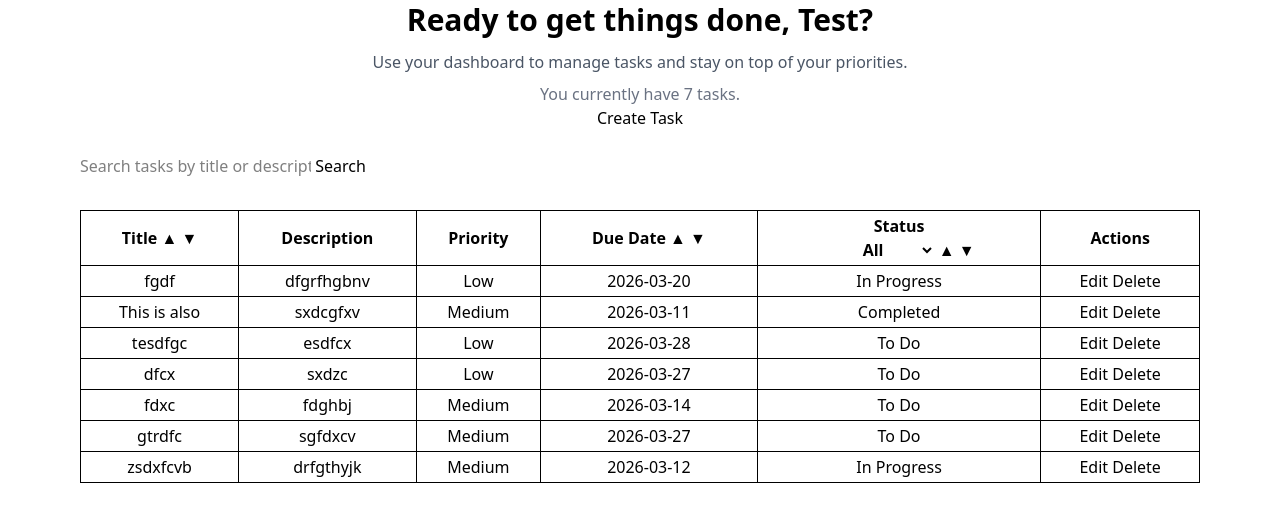
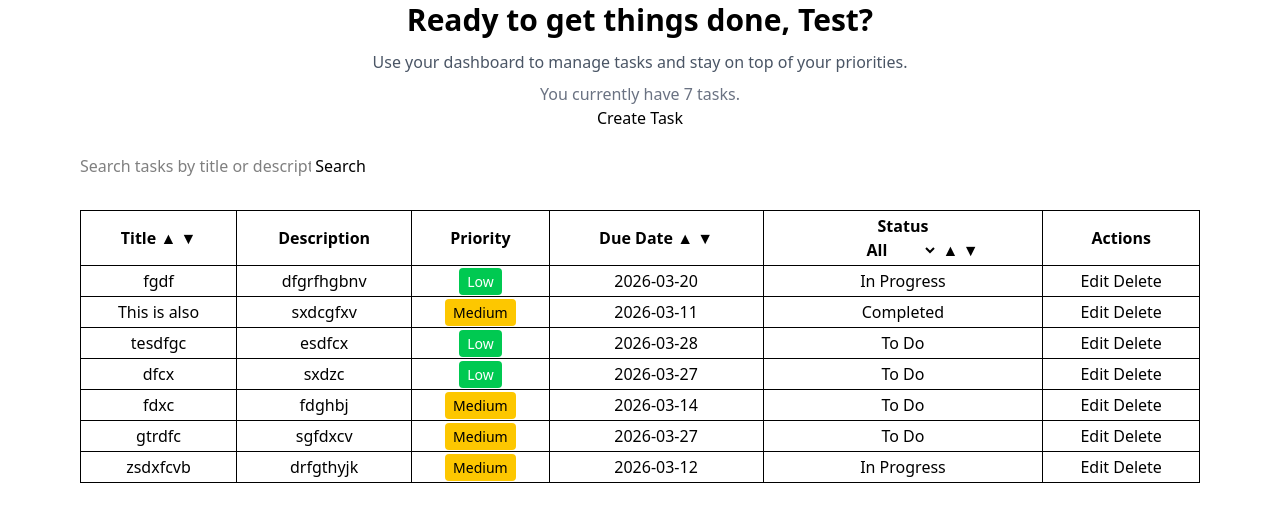
Before and after one commit to Sahar-53/Final-Project, a Flask app: page /tasks in a window 1280 px wide. Shown: the part 182-704 px from the top of the page. Run offline with Flask 3, Linux system fonts and the light colour scheme; a user stored in the database is signed in.

Commit message:
Priority UI colour coded added

```diff
--- a/templates/tasks.html
+++ b/templates/tasks.html
@@ -99,7 +99,15 @@ placeholder="Search tasks by title or description">
         <tr class="table-auto border-collapse border border-gray-300">
             <td>{{ task.title }}</td>
             <td>{{ task.description }}</td>
-            <td>{{ task.priority }}</td>
+            <td >
+                {% if task.priority == "High" %}
+                <span class="bg-red-500 text-white px-2 py-1 rounded text-sm">High</span>
+                {% elif task.priority == "Medium" %}
+                 <span class="bg-yellow-400 text-black px-2 py-1 rounded text-sm">Medium</span>
+                {% else %}
+                 <span class="bg-green-500 text-white px-2 py-1 rounded text-sm">Low</span>
+                 {% endif %}
+            </td>
             <td>{{ task.due_date }}</td>
             <td>{{ task.status }}</td>
             <td>
@@ -126,4 +134,5 @@ placeholder="Search tasks by title or description">
   {% endif %}
 {% endwith %}
 
+
 {% endblock %}
```
